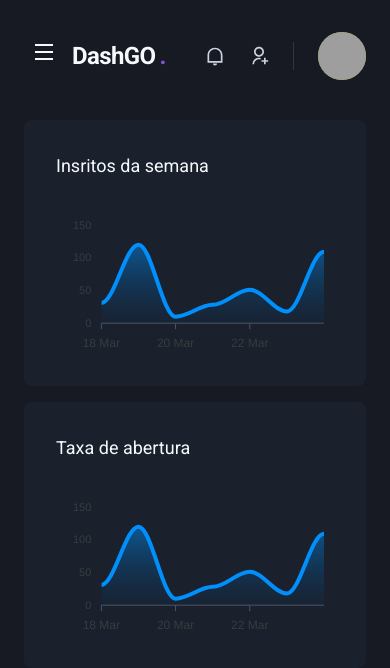
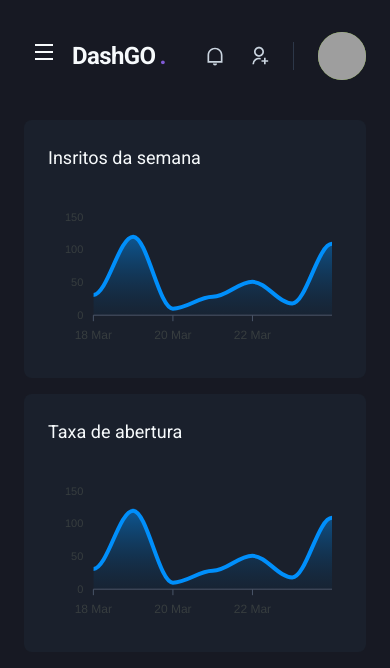
Before and after one commit to MattZ6/dashgo, a Next.js app: page /dashboard in a window 390 px wide. Shown: the top 668 px of the page. Built offline with nearby package versions, Linux system fonts and the light colour scheme; grey boxes are pictures that could not be loaded.

Commit message:
chore(dashboard): add responsiveness

```diff
--- a/src/pages/dashboard.tsx
+++ b/src/pages/dashboard.tsx
@@ -69,14 +69,14 @@
         <Sidebar />
 
         <SimpleGrid flex="1" gap="4" minChildWidth="320px" alignItems="flex-start">
-          <Box p="8" bg="gray.800" borderRadius={8} pb="4">
+          <Box p={['6', '8']} bg="gray.800" borderRadius={8} pb="4">
             <Text fontSize="lg" mb="4">
               Insritos da semana
             </Text>
             <Chart options={options} series={series} type="area" height={160} />
           </Box>
 
-          <Box p="8" bg="gray.800" borderRadius={8} pb="4">
+          <Box p={['6', '8']} bg="gray.800" borderRadius={8} pb="4">
             <Text fontSize="lg" mb="4">
               Taxa de abertura
             </Text>
```
